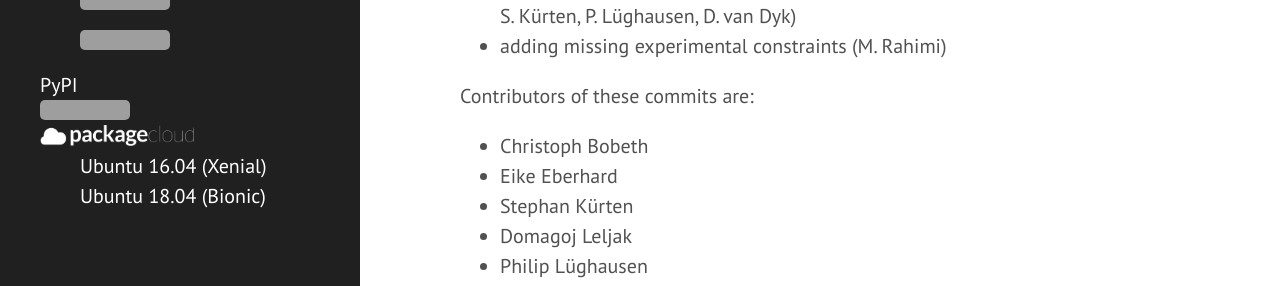
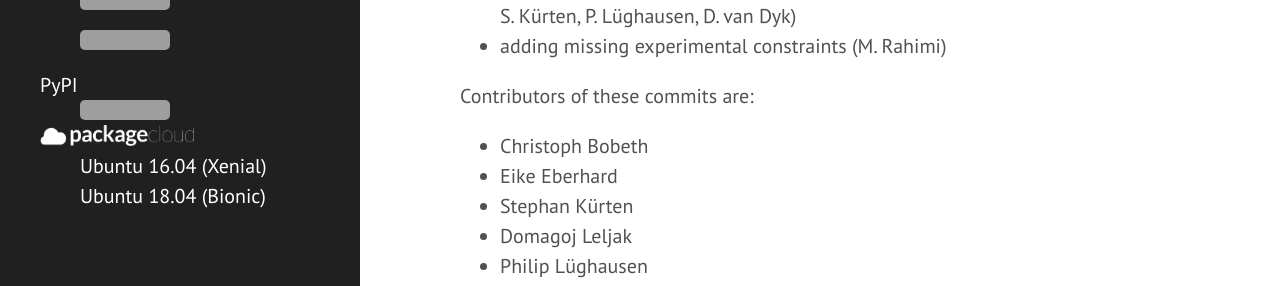
Before and after one commit to eos/eos.github.io, a Jekyll site: the page built from index.html, in a window 1280 px wide. Shown: the part 549-835 px from the top of the page. Built offline with Jekyll 4.4.1, drawn with Linux system fonts in a browser that asks for light colours; the list of posts is cut into pages by our own code; grey boxes are pictures that could not be loaded.

Commit message:
Fix PyPI sidebar entry

```diff
--- a/_includes/sidebar.html
+++ b/_includes/sidebar.html
@@ -39,8 +39,11 @@
           <li class="sidebar-nav-item"><img src="{{ site.github.repo }}/actions/workflows/manylinux-build+check+deploy.yaml/badge.svg?branch=master" /></li>
       </ul>
       <li class="sidebar-nav-item" style="margin-bottom: -15px">
-          <a href="https://pypi.org">PyPI</a><a href="https://pypi.org/eoshep"><img src="https://badge.fury.io/py/eoshep.svg" /></a>
+          <a href="https://pypi.org">PyPI</a
       </li>
+      <ul>
+          <li class="sidebar-nav-item"><a href="https://pypi.org/pypi/eoshep"><img src="https://badge.fury.io/py/eoshep.svg" /></a></li>
+      </ul>
       <li class="sidebar-nav-item" style="margin-bottom: -15px">
           <a href="https://packagecloud.io"><img src="/images/packagecloud-logo.png" width="55%"/></a>
       </li>
```
